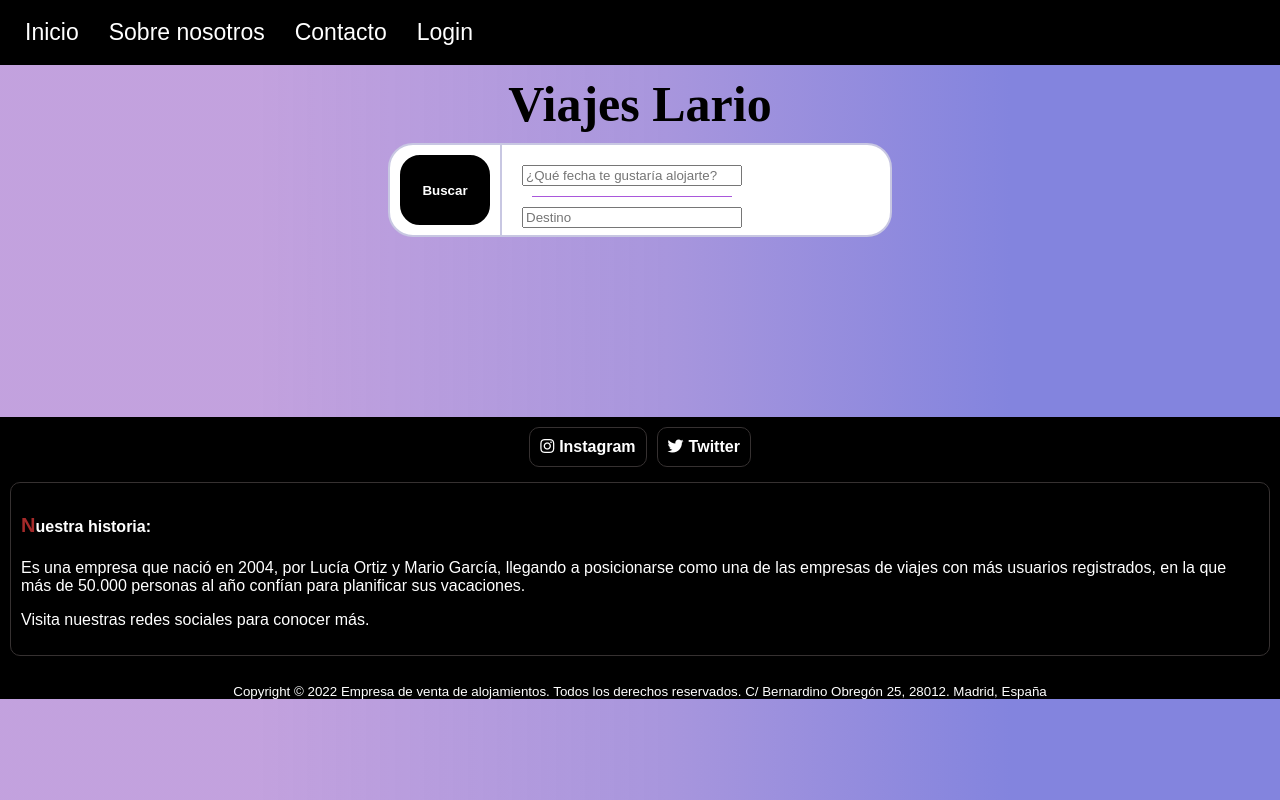
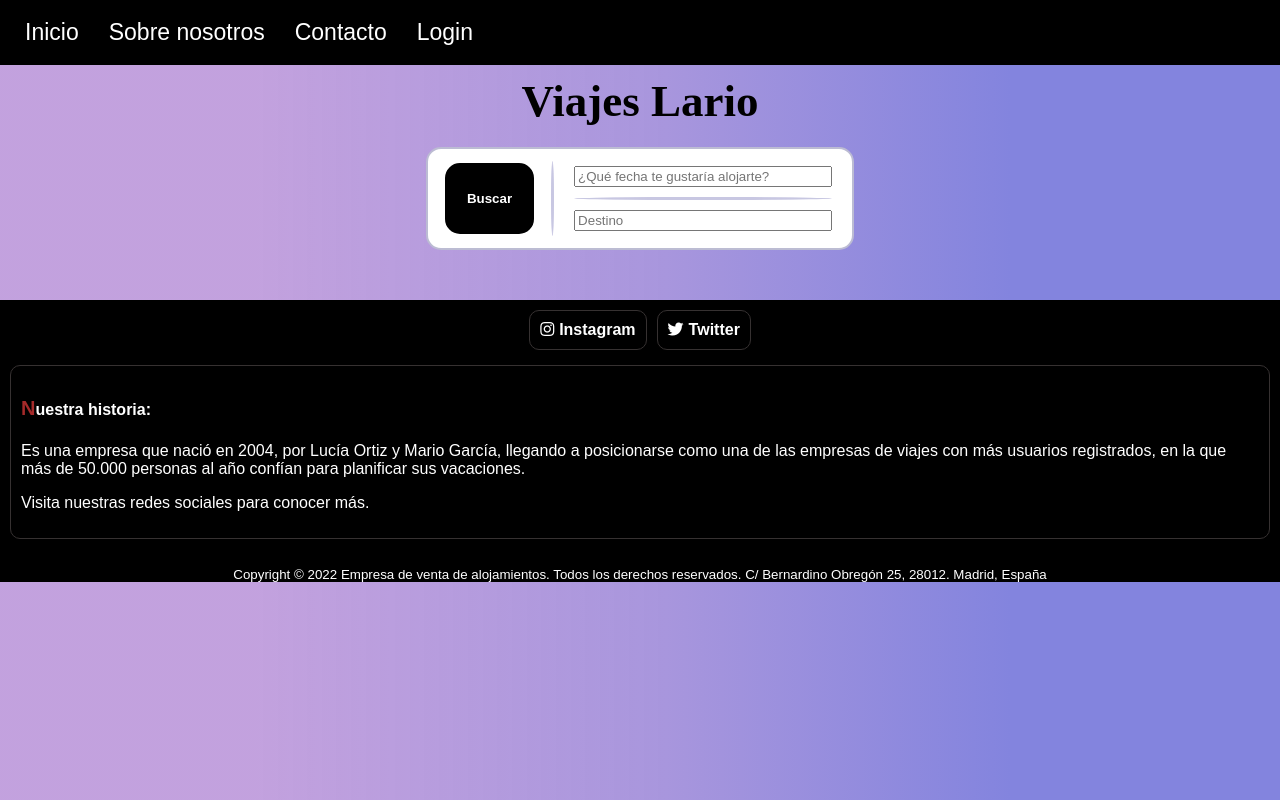
Before and after one commit to mgacen06/AgenciaDeViajes, a PHP site: page / in a window 1280 px wide. Run offline with PHP 8.4, Linux system fonts and the light colour scheme; data that the repository does not hold is empty; some libraries are stand-ins or nearby versions.

Commit message:
Styles Buscador acabado

```diff
--- a/publico/css/style.css
+++ b/publico/css/style.css
@@ -1,10 +1,10 @@
 /* Para que los links no aparezcan subrayados */
-a:link, a:visited, a:active {
+a:link,
+a:visited,
+a:active {
     text-decoration: none;
 }
-@media (min-width:1284px) {
 
-    /* Contenido del body */
 body {
     display: flex;
     flex-direction: column;
@@ -16,7 +16,6 @@ a:link, a:visited, a:active {
     background: linear-gradient(90deg, rgba(187, 150, 218, 0.8885679271708683) 20%, rgba(168, 150, 221, 1) 52%, rgba(131, 132, 222, 1) 79%);
 }
 
-    /* Contenido del main */
 main {
     display: flex;
     flex-direction: column;
@@ -26,17 +25,21 @@ a:link, a:visited, a:active {
     align-items: center;
 }
 
-    /*style del index*/
+/*style del Buscador*/
+.buscador {
+    display: flex;
+    flex-wrap: wrap;
+    background-color: white;
+    border: 2px solid rgb(188, 188, 211);
+    border-radius: 15px;
+    margin: 10px;
+    padding: 7px 10px;
+}
 
 .button1 {
-        /* botón ovalado morado, con bordes negros, icono búsqueda negro y letra blanca */
-        width: 90px;
-        height: 70px;
-        /* ajustar */
-        padding: 10px 10px 10px 10px;
-        margin: 10px 10px 10px 10px;
-        /* borde */
-        border-radius: 20px;
+    padding: 10px 20px;
+    margin: 7px;
+    border-radius: 15px;
     border: 2px solid rgb(0, 0, 0);
     background-color: rgb(0, 0, 0);
     color: white;
@@ -46,54 +49,56 @@ a:link, a:visited, a:active {
 .button1:hover {
     background-color: rgb(155, 116, 226);
     color: white;
-
 }
 
 /* líneas de separación */
 div [class="lineah"] {
-        width: 200px;
-        background-color: rgb(169, 87, 219);
+    background-color: rgb(200, 199, 226);
+    border: 1px solid rgb(200, 199, 226);
+    border-radius: 100%;
     height: 1px;
-        margin: 10px;
+    margin: 10px 0px;
 }
 
 .lineav {
     background-color: rgb(200, 199, 226);
-        height: 90px;
-        width: 2px;
-    }
-
-    .buscador {
-        /* sección  de buscar, fecha y destino */
-        display: flex;
-        flex-wrap: wrap;
-        background-color: white;
-        /* BORDES SECCIÓN ARRIBA */
-        border: 2px solid rgb(200, 199, 226);
-        border-radius: 25px;
-        height: 90px;
-        width: 500px;
-        margin-bottom: 0px;
+    border: 1px solid rgb(200, 199, 226);
+    border-radius: 100%;
+    width: 1px;
+    margin: 5px 10px;
 }
 
 .filtrosBuscador {
     display: flex;
     flex-wrap: wrap;
     flex-direction: column;
+    padding: 10px;
+}
+
+.destino {
+    width: 250px;
+}
+
+/* Style de los viajes */
+.ofertaViajes {
+    display: flex;
+    flex-wrap: wrap;
+    flex-direction: row;
+    gap: 20px;
+    align-content: center;
+    width: 90vw;
+    height: auto;
+    justify-content: space-evenly;
     padding: 20px;
 }
 
-    .ofertaViajes {
-        /* sección de cada alojamiento */
-        display: flex;
-        flex-wrap: wrap;
-        /* ajustar posición de aloj: de 3 en 3 */
-        flex-direction: row;
-        gap: 20px;
-        margin: 20px 0px 10px 0px;
-        align-content: center;
-        width: 90vw;
-        height: auto;
+@media (min-width:1284px) {
+    #titulo {
+        font-family: Montserrat;
+        font-size: 55px;
+        color: black;
+        font-weight: bold;
+        margin: 10px 0px;
     }
 
     .card {
@@ -103,34 +108,31 @@ a:link, a:visited, a:active {
         flex-direction: row;
         gap: 20px;
         width: 20vw;
-        /* me parece que queda más visual */
-        border-radius: 20px;
+        border-radius: 15px;
         background-color: rgba(255, 255, 255, 0.45);
         backdrop-filter: blur(15px);
         box-shadow: 0 0 10px 1.5px rgba(0, 0, 0, 0.4);
     }
 
     .card:hover {
-        box-shadow: 0 8px 32px 0 rgba(0, 0, 0, 0.6);
-        font-size: 17px;
+        box-shadow: 0 0 35px 1.5px rgba(0, 0, 0, 0.6);
+        font-size: 16.5px;
     }
 
     .imagen {
         width: 20vw;
         height: 15vw;
-        border-radius: 20px 20px 0px 0px;
+        border-radius: 15px 15px 0px 0px;
     }
-
 
     .info {
         display: flex;
         flex-direction: column;
-        margin: 1px 10px 10px 10px;
+        margin: 0px 10px 10px 10px;
 
     }
 
     .titulo {
-        margin-top: 0px;
         font-weight: bolder;
     }
 
@@ -140,12 +142,10 @@ a:link, a:visited, a:active {
         margin-top: 10px;
         margin-bottom: 0px;
         border-radius: 15px 0px 15px 0px;
-        border: 1px solid #ffffff;
         background-color: rgb(0, 0, 0);
         color: rgb(250, 250, 250);
         width: 70px;
         font-size: 13px;
-        padding: 10px;
         margin-left: 10px;
     }
 
@@ -164,7 +164,6 @@ a:link, a:visited, a:active {
         background-color: rgba(255, 255, 255, 0.45);
         backdrop-filter: blur(15px);
         margin-left: 36vw;
-
     }
 
     .formulario {
@@ -197,123 +196,16 @@ a:link, a:visited, a:active {
 }
 
 @media (max-width:1283px) {
-
-    #icono{
+    #icono {
         display: none;
-    }
-
-    /* Contenido del body */
-    body {
-        display: flex;
-        flex-direction: column;
-        font-family: sans-serif;
-        height: auto;
-        width: 100%;
-        margin: 0px;
-        /* fondo degradado */
-        background: linear-gradient(90deg, rgba(187, 150, 218, 0.8885679271708683) 20%, rgba(168, 150, 221, 1) 52%, rgba(131, 132, 222, 1) 79%);
-
-    }
-
-    /* Contenido del main */
-    main {
-        display: flex;
-        flex-direction: column;
-        margin: 0px;
-        width: 100%;
-        align-content: center;
-        align-items: center;
-    }
-
-    /* Contenido del footer */
-
-    /*style del index*/
-    .button1 {
-        /* botón ovalado morado, con bordes negros, icono búsqueda negro y letra blanca */
-        width: 90px;
-        height: 70px;
-        /* ajustar */
-        padding: 10px 10px 10px 10px;
-        margin: 10px 10px 10px 10px;
-        /* borde */
-        border-radius: 20px;
-        border: 2px solid rgb(0, 0, 0);
-        background-color: rgb(0, 0, 0);
-        color: white;
-        font-weight: 700;
-
-    }
-
-    .button1:hover {
-        background-color: rgb(155, 116, 226);
-        border: 2px solid rgb(155, 116, 226);
-        ;
-        color: rgb(0, 0, 0);
-        box-shadow: 4px 21px 93px -38px rgba(0, 0, 0, 0.63);
-
-    }
-
-    /* líneas de separación */
-    div [class="lineah"] {
-        width: 200px;
-        background-color: rgb(169, 87, 219);
-        height: 1px;
-        margin: 10px;
-    }
-
-    .lineav {
-        background-color: rgb(200, 199, 226);
-        height: 90px;
-        width: 2px;
     }
 
     #titulo {
         font-family: Montserrat;
-        font-size: 50px;
-        text-decoration: none;
+        font-size: 45px;
         color: black;
         font-weight: bold;
-        margin-top: 10px;
-        margin-bottom: 10px;
-
-
-    }
-
-    .buscador {
-        /* sección  de buscar, fecha y destino */
-        display: flex;
-        flex-wrap: wrap;
-        background-color: white;
-        /* BORDES SECCIÓN ARRIBA */
-        border: 2px solid rgb(200, 199, 226);
-        border-radius: 25px;
-        height: 90px;
-        width: 500px;
-    }
-
-    .filtrosBuscador {
-        display: flex;
-        flex-wrap: wrap;
-        flex-direction: column;
-        padding: 20px;
-    }
-
-    .ofertaViajes {
-        /* sección de cada alojamiento */
-        display: flex;
-        flex-wrap: wrap;
-        /* ajustar posición de aloj: de 3 en 3 */
-        flex-direction: row;
-        gap: 20px;
-        margin: 30px 0px 10px 0px;
-        align-content: center;
-        width: 90vw;
-        height: auto;
-        justify-content: space-evenly;
-
-        padding: 100px 50px 50px 20px;
-        margin: 30px 0px 0px 0px;
-
+        margin: 10px 0px;
     }
 
     .card {
@@ -323,8 +215,7 @@ a:link, a:visited, a:active {
         flex-direction: row;
         gap: 20px;
         width: 28vw;
-        /* me parece que queda más visual */
-        border-radius: 20px;
+        border-radius: 15px;
         background-color: rgba(255, 255, 255, 0.45);
         box-shadow: 0 0 10px 1.5px rgba(0, 0, 0, 0.4);
         backdrop-filter: blur(15px);
@@ -338,7 +229,7 @@ a:link, a:visited, a:active {
     .imagen {
         width: 28vw;
         height: 15vw;
-        border-radius: 20px 20px 0px 0px;
+        border-radius: 15px 15px 0px 0px;
     }
 
     .info {
@@ -424,7 +315,6 @@ a:link, a:visited, a:active {
         background-color: rgb(255, 255, 255);
         align-content: center;
         width: 600px;
-
     }
 
     .tablacontenido {
--- a/publico/index.php
+++ b/publico/index.php
@@ -26,7 +26,6 @@ $resultado = Database::getAllAlojamientos();
         <a id="titulo" href="index.php">Viajes Lario</a>
         <div class="buscador">
             <button type="button" class="button1">Buscar</button>
-            </button>
             <div class="lineav"></div>
             <div class="filtrosBuscador">
                 <input type="text" placeholder="¿Qué fecha te gustaría alojarte?">
```
Lines whose indentation alone changed are shown as unchanged.
